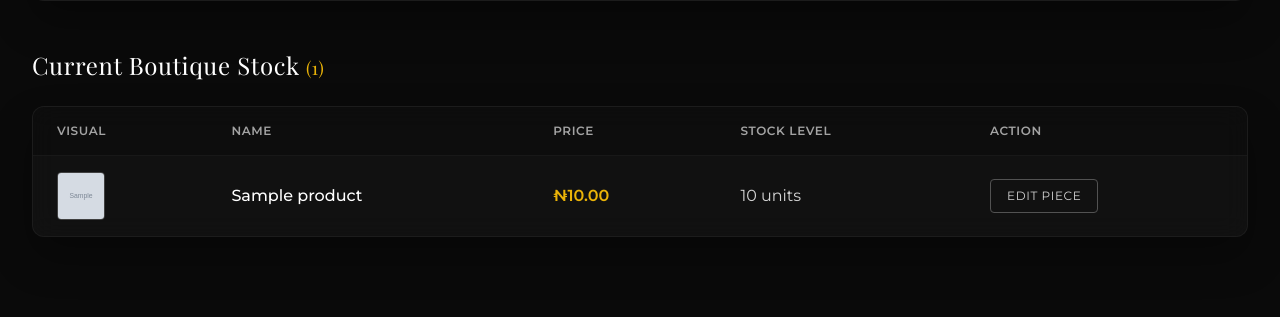
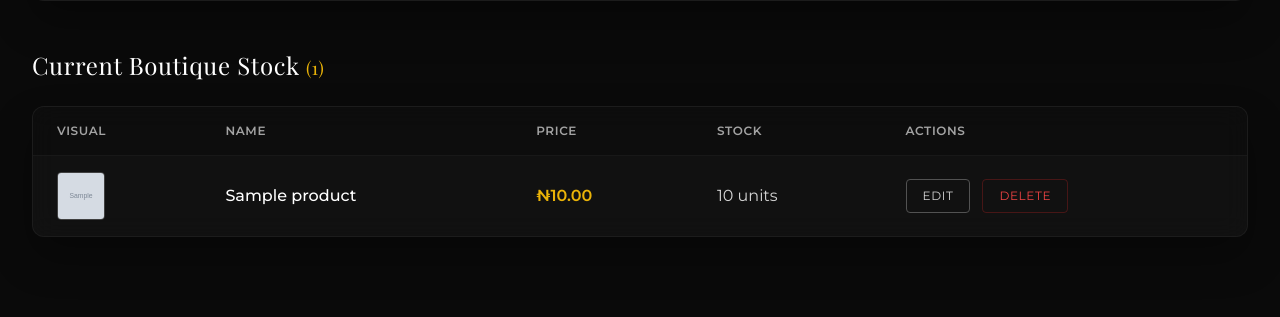
Before and after one commit to Kendi-code/big-steph-gems, a Django app: page /management/dashboard/ in a window 1280 px wide. Shown: the part 849-1166 px from the top of the page. Run offline with Django 5.2, Linux system fonts and the light colour scheme; a user stored in the database is signed in; tables that the repository leaves empty hold one stand-in row (values such as "Sample post"); grey boxes marked "Sample" are stand-in pictures; some libraries are stand-ins or nearby versions; some web fonts are replaced.

Commit message:
Fixed DB constraint and added Delete button

```diff
--- a/shop/models.py
+++ b/shop/models.py
@@ -7,10 +7,6 @@ class Product(models.Model):
     details = models.TextField()
     # Fixed typo: changed 'upload_with' to 'upload_to'
     image = models.ImageField(upload_to='products/')
-    dealer_handle = models.CharField(
-        max_length=150,
-        help_text="Enter Instagram username or full WhatsApp link (e.g., @big_steph or https://wa.me/xxx)"
-    )
     created_at = models.DateTimeField(auto_now_add=True)
     updated_at = models.DateTimeField(auto_now=True)
 
--- a/shop/templates/shop/dashboard.html
+++ b/shop/templates/shop/dashboard.html
@@ -3,10 +3,9 @@
 <head>
     <meta charset="UTF-8">
     <meta name="viewport" content="width=device-width, initial-scale=1.0">
-    <title>Boutique Management Panel | BIG STEPH GEMS</title>
+    <title>Boutique Management | BIG STEPH GEMS</title>
 
     <script src="https://cdn.tailwindcss.com"></script>
-
     <link href="https://fonts.googleapis.com/css2?family=Montserrat:wght@300;400;500;600&family=Playfair+Display:ital,wght@0,400;0,600;1,400&display=swap" rel="stylesheet">
 
     <script>
@@ -101,8 +100,8 @@
                         <th class="py-4 px-6 text-xs font-semibold text-neutral-400 uppercase tracking-wider border-b border-white/5">Visual</th>
                         <th class="py-4 px-6 text-xs font-semibold text-neutral-400 uppercase tracking-wider border-b border-white/5">Name</th>
                         <th class="py-4 px-6 text-xs font-semibold text-neutral-400 uppercase tracking-wider border-b border-white/5">Price</th>
-                        <th class="py-4 px-6 text-xs font-semibold text-neutral-400 uppercase tracking-wider border-b border-white/5">Stock Level</th>
-                        <th class="py-4 px-6 text-xs font-semibold text-neutral-400 uppercase tracking-wider border-b border-white/5">Action</th>
+                        <th class="py-4 px-6 text-xs font-semibold text-neutral-400 uppercase tracking-wider border-b border-white/5">Stock</th>
+                        <th class="py-4 px-6 text-xs font-semibold text-neutral-400 uppercase tracking-wider border-b border-white/5">Actions</th>
                     </tr>
                 </thead>
                 <tbody class="divide-y divide-white/5">
@@ -119,10 +118,20 @@
                         <td class="py-4 px-6 text-yellow-500 font-semibold">₦{{ product.price }}</td>
                         <td class="py-4 px-6 text-neutral-300">{{ product.quantity_in_stock }} units</td>
                         <td class="py-4 px-6">
-                            <button onclick="populateEditForm('{{ product.pk }}', '{{ product.name|escapejs }}', '{{ product.price }}', '{{ product.quantity_in_stock }}', '{{ product.details|escapejs }}')"
-                                    class="border border-neutral-600 text-neutral-300 hover:text-yellow-500 hover:border-yellow-500 px-4 py-2 rounded text-xs uppercase tracking-wider transition duration-200">
-                                Edit Piece
-                            </button>
+                            <div class="flex items-center gap-3">
+                                <button onclick="populateEditForm('{{ product.pk }}', '{{ product.name|escapejs }}', '{{ product.price }}', '{{ product.quantity_in_stock }}', '{{ product.details|escapejs }}')"
+                                        class="border border-neutral-600 text-neutral-300 hover:text-yellow-500 hover:border-yellow-500 px-4 py-2 rounded text-xs uppercase tracking-wider transition duration-200">
+                                    Edit
+                                </button>
+
+                                <form method="POST" action="{% url 'delete_product' product.pk %}" onsubmit="return confirm('Are you sure you want to delete {{ product.name|escapejs }}?');" class="inline">
+                                    {% csrf_token %}
+                                    <button type="submit"
+                                            class="border border-red-900/50 text-red-500 hover:bg-red-600 hover:text-white px-4 py-2 rounded text-xs uppercase tracking-wider transition duration-200">
+                                        Delete
+                                    </button>
+                                </form>
+                            </div>
                         </td>
                     </tr>
                     {% empty %}
@@ -142,17 +151,14 @@
             document.getElementById('form-title').innerText = "Modify Jewelry Details: " + name;
             document.getElementById('btn-submit-text').innerText = "Update Product";
 
-            // Tailwind classes to show the button
             const clearBtn = document.getElementById('btn-clear');
             clearBtn.classList.remove('hidden');
             clearBtn.classList.add('inline-block');
 
-            // Tailwind classes to show the hint
             const hint = document.getElementById('image-hint');
             hint.classList.remove('hidden');
             hint.classList.add('block');
 
-            // Populate fields
             document.getElementById('form-product-id').value = id;
             document.getElementById('form-name').value = name;
             document.getElementById('form-price').value = price;
@@ -166,7 +172,6 @@
             document.getElementById('form-title').innerText = "Upload New Gem Piece";
             document.getElementById('btn-submit-text').innerText = "Publish Item";
 
-            // Tailwind classes to hide elements again
             document.getElementById('btn-clear').classList.add('hidden');
             document.getElementById('image-hint').classList.add('hidden');
 
--- a/shop/urls.py
+++ b/shop/urls.py
@@ -12,4 +12,5 @@ urlpatterns = [
     # Secure, temporary route to build your new tables on Supabase
     path('build-new-db/', views.run_jewelry_migration, name='build_new_db'),
     path("accounts/login/", views.login_view, name="login"),
+    path('delete-product/<int:pk>/', views.delete_product, name='delete_product'),
 ]
--- a/shop/views.py
+++ b/shop/views.py
@@ -3,6 +3,8 @@ from django.contrib.auth.decorators import login_required
 from .models import Product
 from django.http import HttpResponse
 from django.core.management import call_command
+from django.contrib.auth import authenticate, login
+from django.contrib import messages
 
 # TEMPORARY BACKDOOR MIGRATION VIEW
 def run_jewelry_migration(request):
@@ -34,7 +36,7 @@ def home_view(request):
     return render(request, 'shop/index.html', context)
 
 def product_detail(request, pk):
-    """Dynamic redirection target displaying fine-tuned jewelry details and explicit dealer connection points."""
+    """Dynamic redirection target displaying fine-tuned jewelry details."""
     product = get_object_or_404(Product, pk=pk)
     return render(request, 'shop/detail.html', {'product': product})
 
@@ -52,7 +54,6 @@ def admin_dashboard(request):
         price = request.POST.get('price')
         qty = request.POST.get('quantity_in_stock')
         details = request.POST.get('details')
-        dealer_handle = request.POST.get('dealer_handle')
         image = request.FILES.get('image')
 
         if product_id:  # Edit/Update action
@@ -61,14 +62,16 @@ def admin_dashboard(request):
             product.price = price
             product.quantity_in_stock = qty
             product.details = details
-            product.dealer_handle = dealer_handle
             if image:
                 product.image = image
             product.save()
         else:  # Create action
             Product.objects.create(
-                name=name, price=price, quantity_in_stock=qty,
-                details=details, dealer_handle=dealer_handle, image=image
+                name=name,
+                price=price,
+                quantity_in_stock=qty,
+                details=details,
+                image=image
             )
         return redirect('admin_dashboard')
 
@@ -79,9 +82,6 @@ def about_view(request):
 
 def contact_view(request):
     return render(request, 'shop/contact.html')
-
-from django.contrib.auth import authenticate, login
-from django.contrib import messages
 
 def login_view(request):
     if request.method == "POST":
@@ -101,3 +101,11 @@ def login_view(request):
             messages.error(request, "Invalid username or password.")
 
     return render(request, "shop/login.html")
+
+@login_required
+def delete_product(request, pk):
+    """Safely deletes a product from the database."""
+    if request.method == 'POST':
+        product = get_object_or_404(Product, pk=pk)
+        product.delete()
+    return redirect('admin_dashboard')
```
Also changed, not shown: shop/migrations/0002_remove_product_dealer_handle.py (added).
